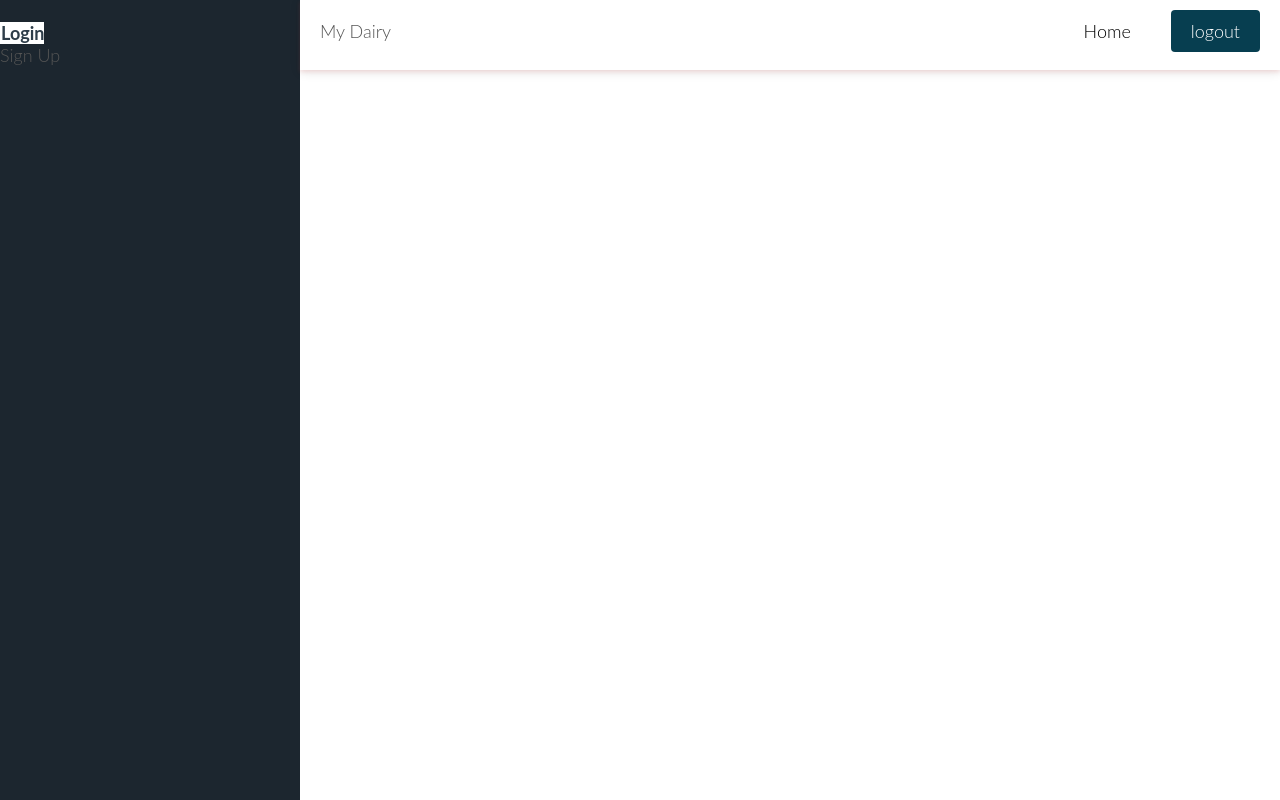
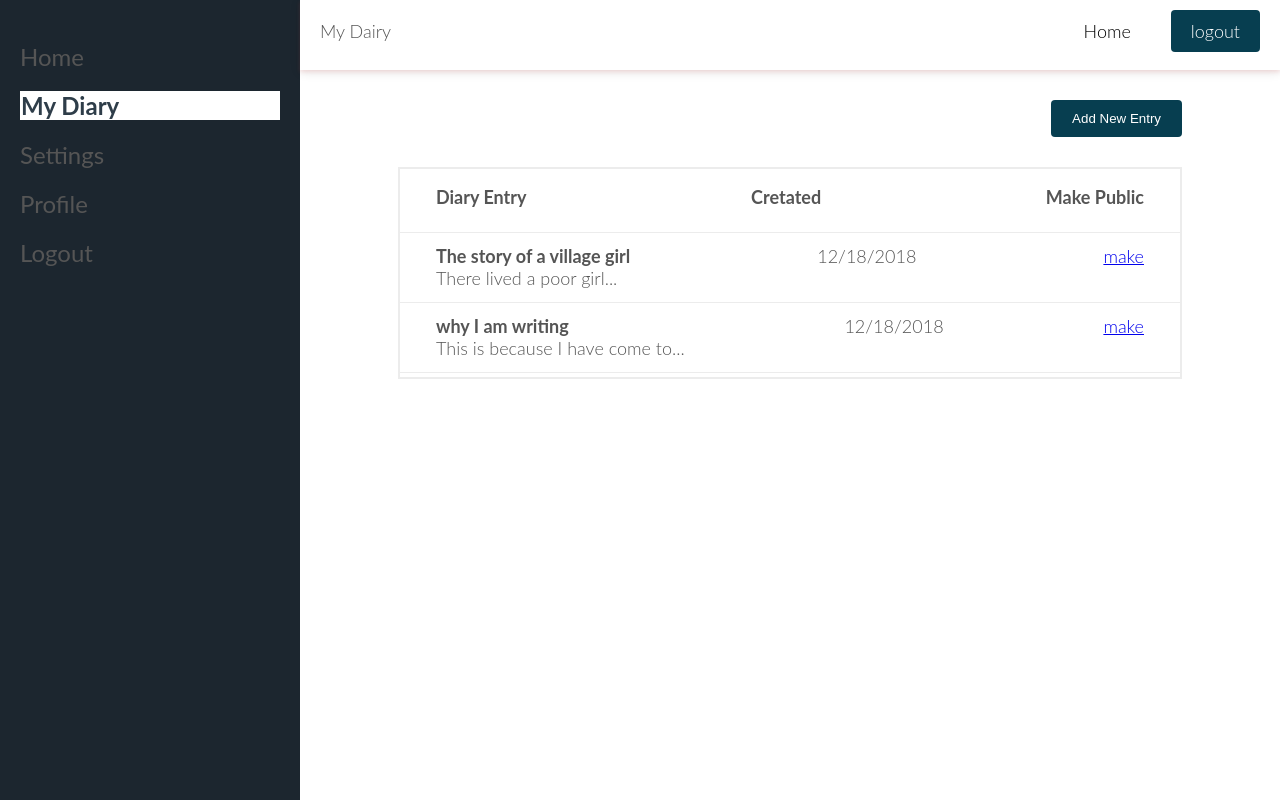
Before and after one commit to Victor-Ugwueze/MyDia, a plain HTML site: page UI/dashboard.html in a window 1280 px wide. Drawn offline with Linux system fonts and the light colour scheme.

Commit message:
list diary entries
[ft-#158886027] add section with list of diary entries

```diff
--- a/UI/css/dashboard.css
+++ b/UI/css/dashboard.css
@@ -75,7 +75,60 @@ header #top-bar{
 .hide{
     display: none;
 }
+.nav-tabs li{
+    display: flex;
+    flex-direction: column;
+    margin: 20px;
+}
+.nav-tabs #last-item{
+    margin-top: auto;
+}
+.nav-tabs li a{
+    font-weight: 400;
+    font-size: 24px;
+    cursor: pointer;
+}
+#diary{
+    width: 80%;
+}
+#add-entry{
+    display: flex;
+    margin-top:30px;
+    justify-content: flex-end;
+}
+#dairy-content{
+    border: 2px solid #ececec;
+    margin-top: 30px;
+    padding: 4px 0;
+    background-color: transparent;
+}
+#diary-heading{
+    display: flex;
+    justify-content: space-between;
+    padding-left: 2em;
+    padding-right: 2em;
+    padding-top: 13px;
+    min-height: 60px;
+    border-bottom: 1px solid #ececec;
+}
 
+#dairy-entries{
+    display: flex;
+    flex-direction: column;
+}
+.entry-item{
+    display: flex;
+    justify-content: space-between;
+    padding: 4px 0;
+    border-bottom: 1px solid #ececec;
+    padding-left: 2em;
+    padding-right: 2em;
+    min-height: 70px;
+    padding-top: 12px;
+}
+.entry-item>li{
+    flex-basis: 1;
+}
 @media only screen and (max-width: 890px){
     #menu-icon{
         display: inline-block;
--- a/UI/css/main.css
+++ b/UI/css/main.css
@@ -128,6 +128,7 @@ header #intro{
     padding: 10px 20px;
     columns: #fff;
     border-radius: 4px;
+    cursor: pointer;
     border: 1px solid transparent;
 }
 .btn-primary{
@@ -212,6 +213,7 @@ header #intro{
 .tab-pane{
     display: none;
 }
+
 .selected{
     display: block;
 }
--- a/UI/dashboard.html
+++ b/UI/dashboard.html
@@ -27,7 +27,42 @@
             </header>
             <main>
                 <section id="main-section">
-
+                    <div id="diary" class="tab-pane selected container">
+                       <div id="add-entry">
+                            <button class="btn btn-primary add-entry">Add New Entry</button>
+                       </div>
+                       <div id="dairy-content">
+                            <div id="diary-heading">
+                                <h4>Diary Entry</h4>
+                                <h4>Cretated</h4>
+                                <h4>Make Public</h4>
+                            </div>
+                            <ul id="dairy-entries">
+                                <li class="entry-item">
+                                    <div>
+                                        <h4>The story of a village girl</h4>
+                                        <p>There lived a poor girl...</p>
+                                    </div>
+                                    <p>12/18/2018</p>
+                                    <a href="#">make</a>
+                                </li>
+                                <li class="entry-item">
+                                    <div>
+                                        <h4>why I am writing</h4>
+                                        <p>This is because I have come to...</p>
+                                    </div>
+                                    <p>12/18/2018</p>
+                                    <a href="#">make</a>
+                                </li>
+                            </ul>
+                       </div>
+                    </div>
+                    <div id="settings" class="tab-pane">
+                        Sttings
+                    </div>
+                    <div id="profile" class="tab-pane">
+                        Profile
+                    </div>
                 </section>
             </main>
         </div>
@@ -36,8 +71,11 @@
                     <img src="">
             </div>
             <ul class="nav-tabs" role="tablist">
-                <li><a class="active" data-target="login" id="select-tab-login" role="tab" >Login</a></li>
-                <li><a class=""  data-target="signup" id="select-tab-signup" role="tab" >Sign Up</a></li>
+                <li><a class="nav-it" data-target="login" role="tab" >Home</a></li>
+                <li><a class="nav-it active"  data-target="diary"  role="tab" >My Diary</a></li>
+                <li><a class="nav-it" data-target="settings" role="tab" >Settings</a></li>
+                <li><a class="nav-it"  data-target="profile" role="tab" >Profile</a></li>
+                <li><a class="nav-it" id="last-item">Logout</a></li>
             </ul>
         </div>
     </div>
--- a/UI/js/dashboard.js
+++ b/UI/js/dashboard.js
@@ -7,6 +7,20 @@ iconbar.addEventListener('click',function(){
     console.log("yes",a);
 });
 
+[...document.querySelectorAll('.nav-it')].forEach((element)=>{
+    element.addEventListener('click',function(){
+        let el = document.querySelector('.nav-it.active');
+        let all = document.querySelectorAll('.nav-it');
+        // console.log(el,all);
+        //Change Active Navigation tab
+        SelectElement(this,[...all],'active');
+
+        //Select tab content
+        el = document.querySelector('#main-section #'+this.dataset.target);
+        all = document.querySelectorAll('.tab-pane');
+        SelectElement(el,[...all],'selected');
+    })
+})
 
 /*
 Remove class from the current element and add class to another element
--- a/UI/js/index.js
+++ b/UI/js/index.js
@@ -31,8 +31,8 @@ toggleLoginForm.init();
     [...document.querySelectorAll('.nav-link')].forEach((element)=>{
         element.addEventListener('click',function(){
            document.querySelector('#'+this.dataset.target).style.display = 'block';
-        const header =  document.querySelector('header');
-        const main = document.querySelector('main')
+           const header =  document.querySelector('header');
+           const main = document.querySelector('main')
            header.classList.add('active-modal-background');
            main.classList.add('active-modal-background');
 
```
